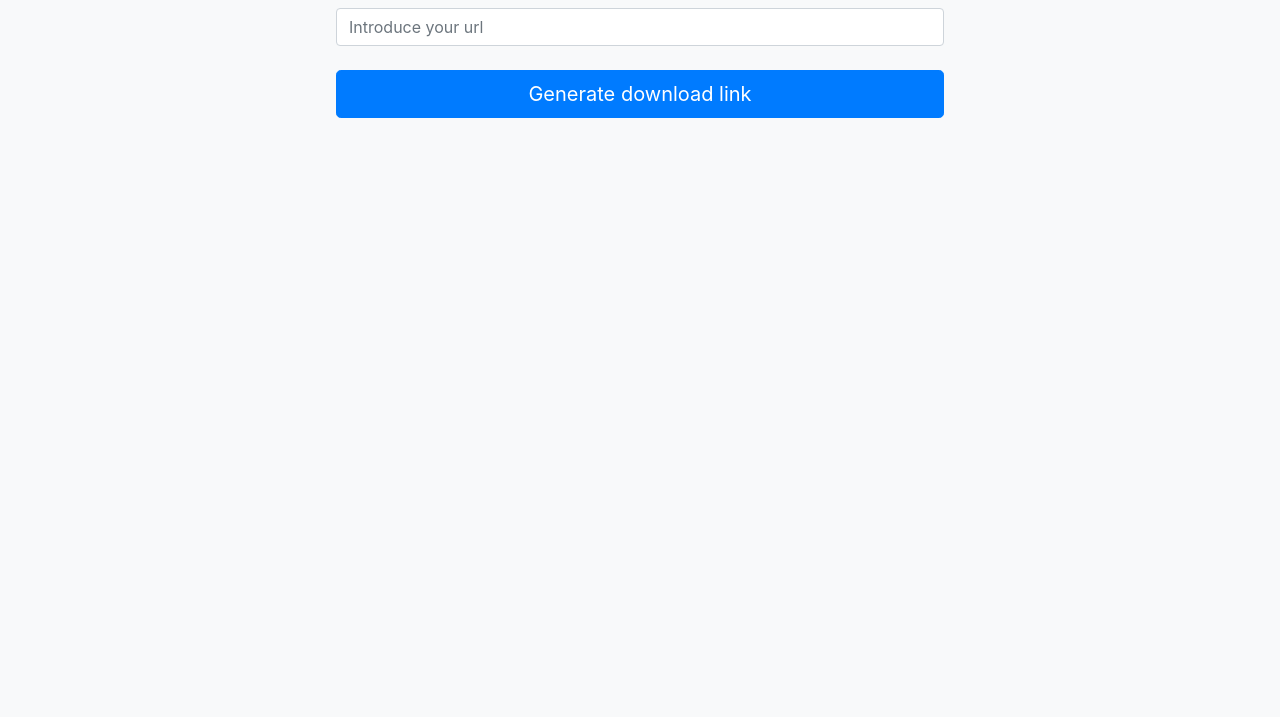
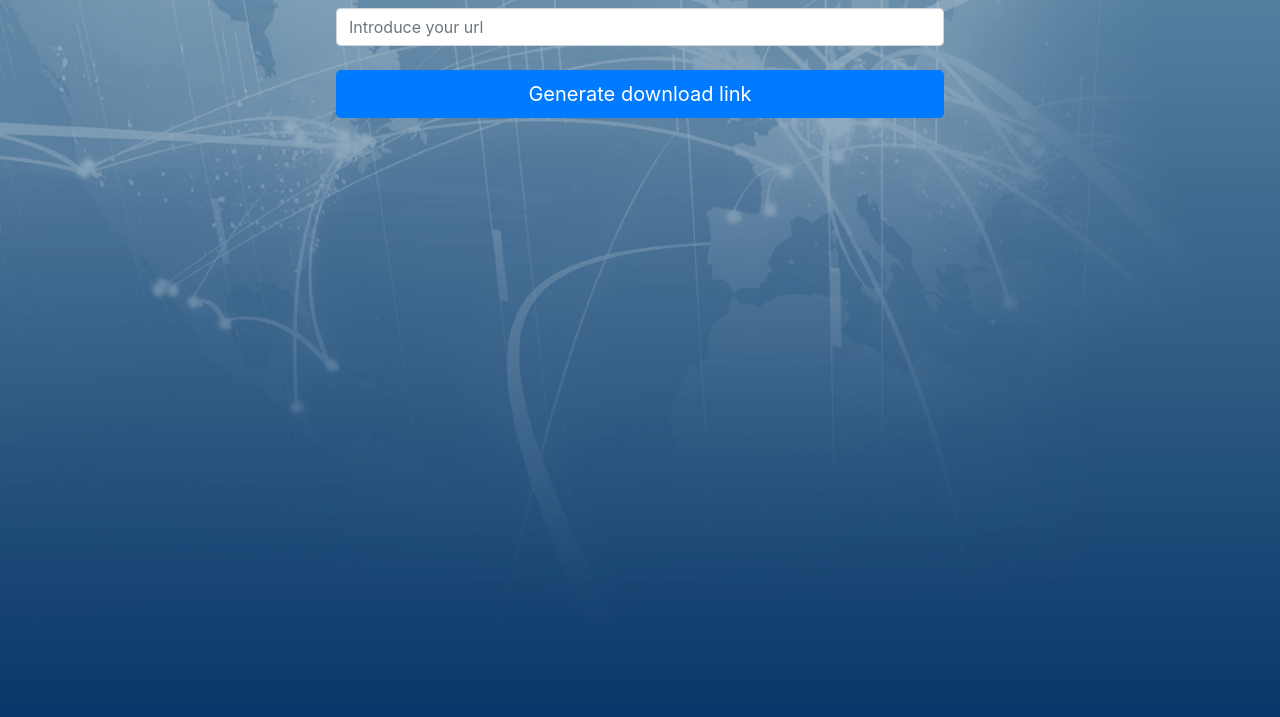
Before and after one commit to icoleto/web-screenshot, a website: page public/index.html in a window 1280 px wide. Shown: the part 83-800 px from the top of the page. Drawn offline with nearby package versions, Linux system fonts and the light colour scheme.

Commit message:
add image background to index.html

```diff
--- a/public/index.html
+++ b/public/index.html
@@ -6,6 +6,7 @@
     <title>Page Title</title>
     <meta name="viewport" content="width=device-width, initial-scale=1" />
     <link rel="stylesheet" href="https://stackpath.bootstrapcdn.com/bootstrap/4.5.2/css/bootstrap.min.css" integrity="sha384-JcKb8q3iqJ61gNV9KGb8thSsNjpSL0n8PARn9HuZOnIxN0hoP+VmmDGMN5t9UJ0Z" crossorigin="anonymous">
+    <link rel="stylesheet" type="text/css" href="main.css">
   </head>
   <body class="text-center bg-light">
     <h1 class="display-4 font-weight-normal">Web screenshot utility</h1>
--- /dev/null
+++ b/public/main.css
@@ -0,0 +1,6 @@
+body {
+  background-image: url("assets/background.jpg");
+  background-repeat: no-repeat;
+  background-size: cover;
+  background-color: #cccccc;
+}
```
Also changed, not shown: public/assets/background.jpg (added).
